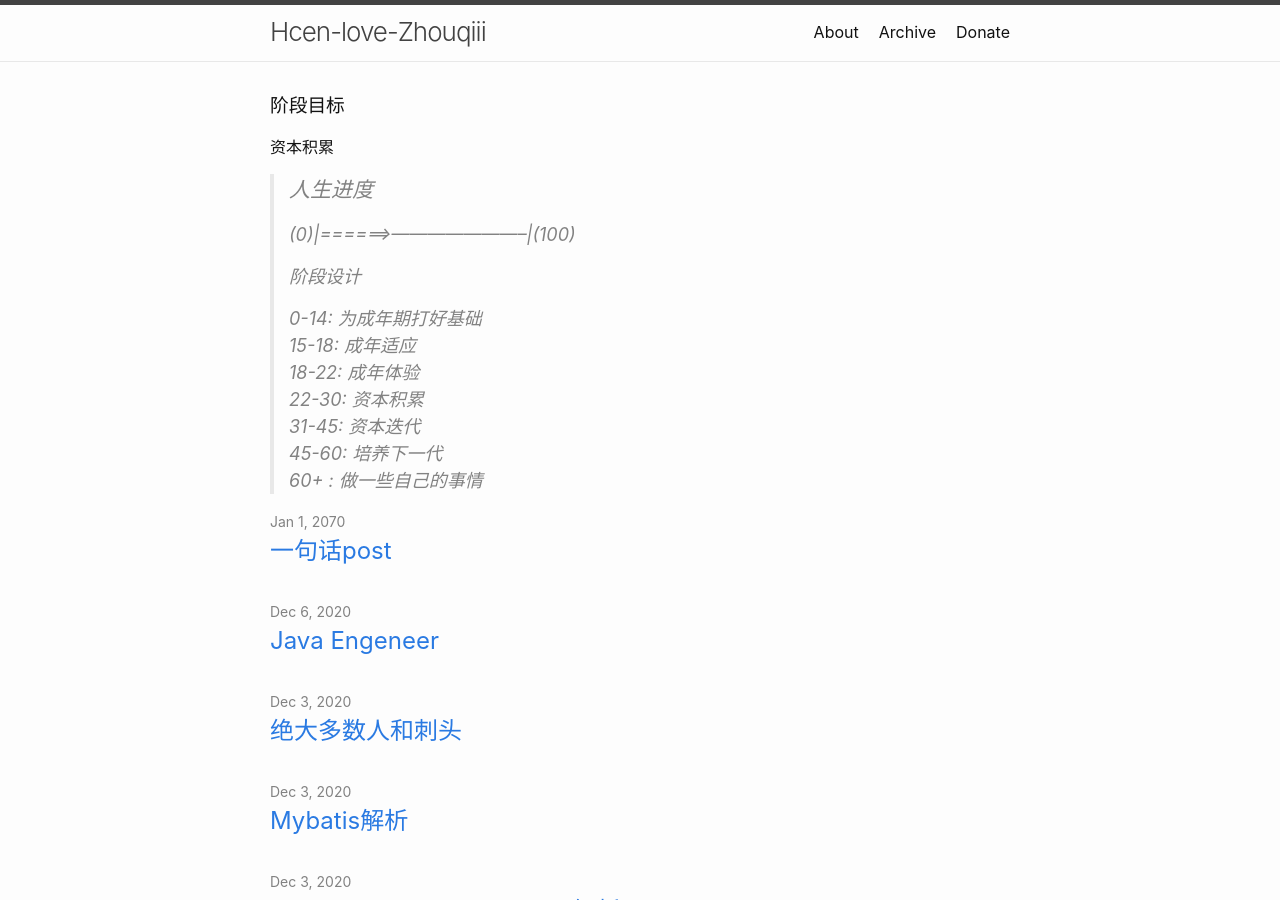
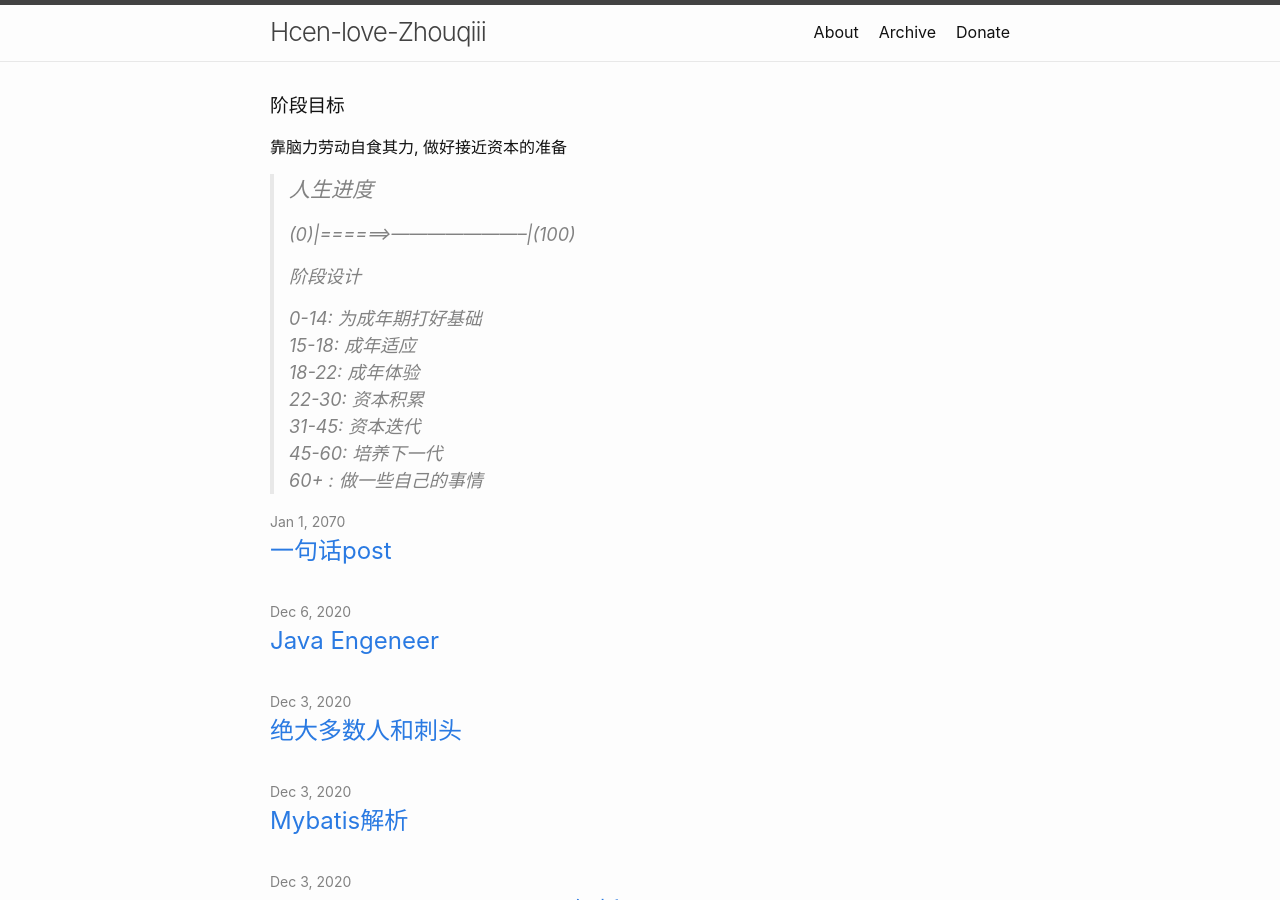
Before and after one commit to hcen1997/hcen1997.github.io, a Jekyll site: the page built from index.md, in a window 1280 px wide and 900 px high. Built offline with Jekyll 4.4.1, drawn with Linux system fonts in a browser that asks for light colours.

Commit message:
update target

```diff
--- a/index.md
+++ b/index.md
@@ -5,7 +5,7 @@
 layout: home
 ---
 ### 阶段目标
-资本积累
+靠脑力劳动自食其力, 做好接近资本的准备
 > ### 人生进度
 > (0)|======>-----------------------|(100)
 > #### 阶段设计
```
